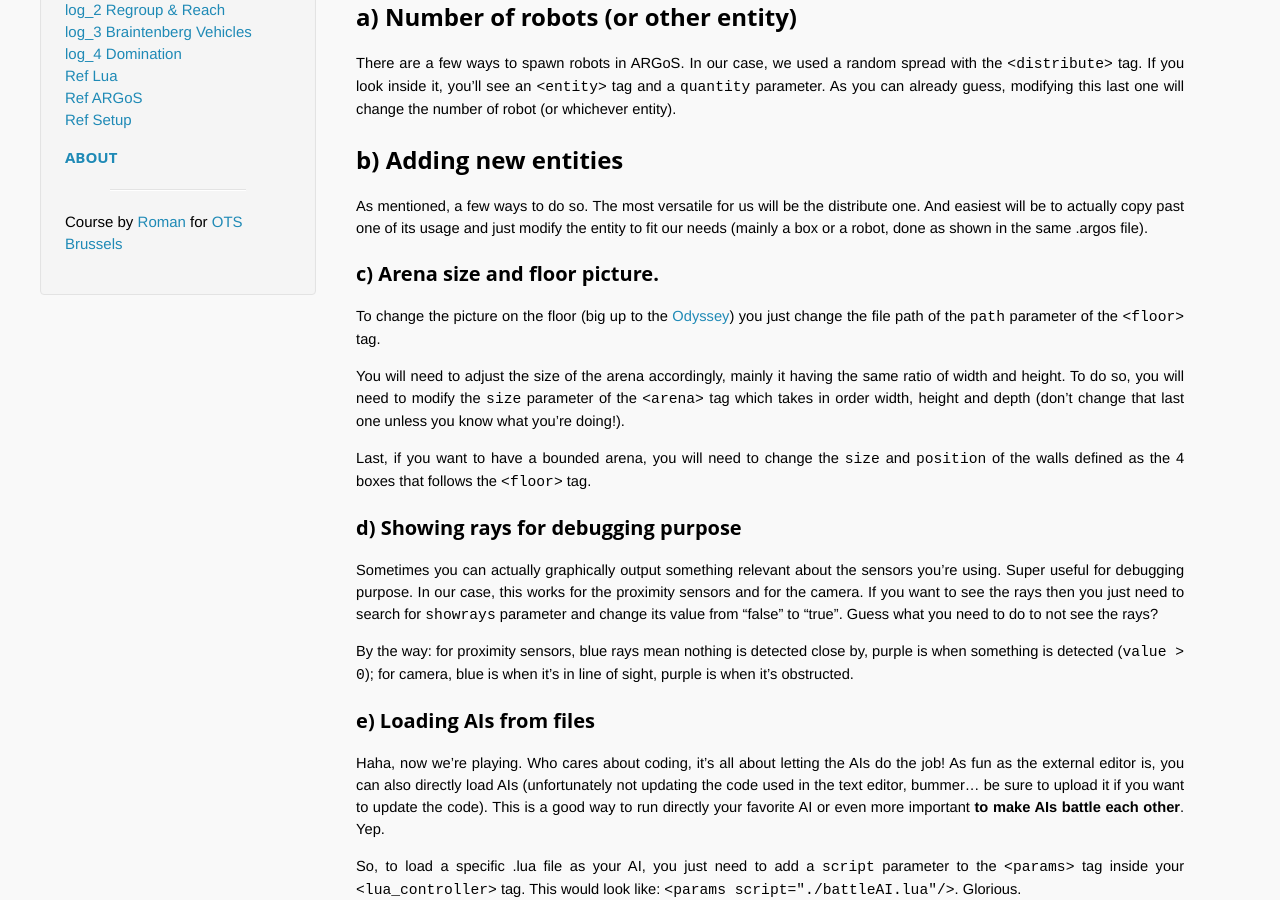
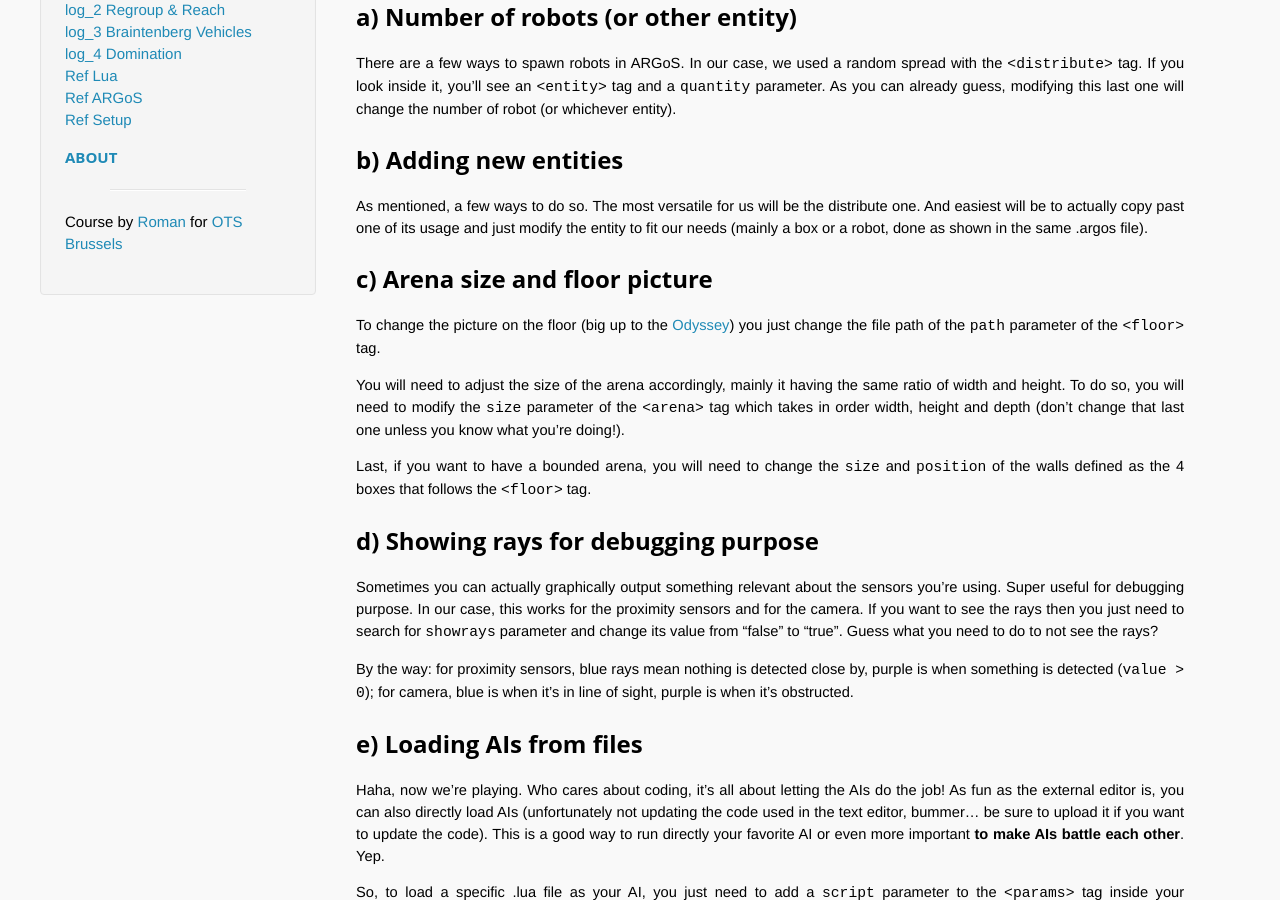
Before and after one commit to OpenTechSchool-Brussels/AI-for-robots-and-swarms, a Jekyll site: the page built from ref_setup.markdown, in a window 1280 px wide and 900 px high, scrolled down 313 px. Built offline with Jekyll 4.4.1, drawn with Linux system fonts in a browser that asks for light colours; Markdown is read by kramdown in place of the engine named in the settings.

Commit message:
Update ref_setup.markdown

```diff
--- a/ref_setup.markdown
+++ b/ref_setup.markdown
@@ -6,15 +6,15 @@ title:  "Reference Setup"
 Here we go, deep in the belly of the beast! (Well, actually not really, there is C++ code hidden somewhere but unless you curious minds want more, this will stay the realm of yours truly.) Here we will get some insight about the setup file (the .argos one) that defines the experimental conditions. While this might appear as a whole mess at first (it isn't), we won't go too much in details. Only a few key points are of our worries. If you're curious about more, you might want to check the comments in the files provided.
 
 <span id="nbr_robots"/>
-<h2>a) Number of robots (or other entity)</h2>
+##a) Number of robots (or other entity)
 There are a few ways to spawn robots in ARGoS. In our case, we used a random spread with the `<distribute>` tag. If you look inside it, you'll see an `<entity>` tag and a `quantity` parameter. As you can already guess, modifying this last one will change the number of robot (or whichever entity).
 
 <span id="new_entities"/>
-<h2>b) Adding new entities</h2>
+##b) Adding new entities
 As mentioned, a few ways to do so. The most versatile for us will be the distribute one. And easiest will be to actually copy past one of its usage and just modify the entity to fit our needs (mainly a box or a robot, done as shown in the same .argos file).
 
 <span id="arena"/>
-<h3>c) Arena size and floor picture.</h3>
+##c) Arena size and floor picture
 To change the picture on the floor (big up to the [Odyssey](https://en.wikipedia.org/wiki/Magnavox_Odyssey)) you just change the file path of the `path` parameter of the `<floor>` tag.
 
 You will need to adjust the size of the arena accordingly, mainly it having the same ratio of width and height. To do so, you will need to modify the `size` parameter of the `<arena>` tag which takes in order width, height and depth (don't change that last one unless you know what you're doing!).
@@ -22,13 +22,13 @@ You will need to adjust the size of the arena accordingly, mainly it having the
 Last, if you want to have a bounded arena, you will need to change the `size` and `position` of the walls defined as the 4 boxes that follows the `<floor>` tag.
 
 <span id="debug"/>
-<h3>d) Showing rays for debugging purpose</h3>
+##d) Showing rays for debugging purpose
 Sometimes you can actually graphically output something relevant about the sensors you're using. Super useful for debugging purpose. In our case, this works for the proximity sensors and for the camera. If you want to see the rays then you just need to search for `showrays` parameter and change its value from "false" to "true". Guess what you need to do to not see the rays?
 
 By the way: for proximity sensors, blue rays mean nothing is detected close by, purple is when something is detected (`value > 0`); for camera, blue is when it's in line of sight, purple is when it's obstructed.
 
 <span id="ais"/>
-<h4>e) Loading AIs from files</h4>
+##e) Loading AIs from files
 Haha, now we're playing. Who cares about coding, it's all about letting the AIs do the job! As fun as the external editor is, you can also directly load AIs (unfortunately not updating the code used in the text editor, bummer... be sure to upload it if you want to update the code). This is a good way to run directly your favorite AI or even more important **to make AIs battle each other**. Yep.
 
 So, to load a specific .lua file as your AI, you just need to add a `script` parameter to the `<params>` tag inside your `<lua_controller>` tag. This would look like: `<params script="./battleAI.lua"/>`. Glorious.
```
